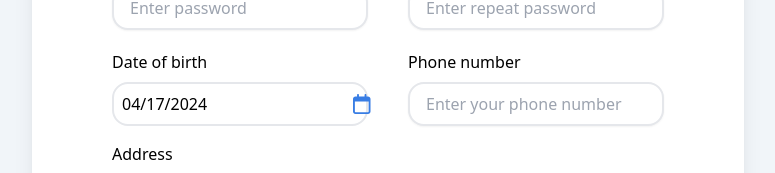
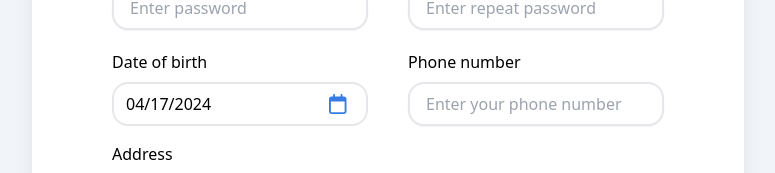
Before and after one commit to Tanh101/sos_system_frontend, a React (Vite) app: page /register in a window 1280 px wide. Shown: the part 359-532 px from the top of the page, without its empty margins (252-1027 px from the left). Built offline with nearby package versions, Linux system fonts and the light colour scheme; no server answers.

Commit message:
create home page ui

```diff
--- a/src/pages/login/Login.jsx
+++ b/src/pages/login/Login.jsx
@@ -29,7 +29,7 @@ const Login = () => {
     return (
         <div>
             <div className="flex justify-center items-center h-screen bg-blue-50">
-                <div className="flex flex-col shadow-md p-10 px-20 rounded-xl bg-white lg:w-[500px] ">
+                <div className="flex flex-col shadow-md p-10 px-20 rounded-xl bg-white lg:w-[600px] ">
                     <Logo />
                     <form
                         className="form flex flex-col mt-2"
--- a/src/pages/signup/Signup.jsx
+++ b/src/pages/signup/Signup.jsx
@@ -143,17 +143,18 @@ const Signup = () => {
                             <label className="font-medium text-base mt-3 mb-2" htmlFor="dob">
                                 Date of birth
                             </label>
-                            <div className='flex items-center w-64 z-10 py-2 px-2 rounded-2xl border-2'>
+                            <div className="flex items-center px-3 w-64 z-50 py-2 rounded-2xl border-2">
                                 <Controller
                                     name="dob"
                                     control={control}
                                     defaultValue={date}
                                     render={() => (
-                                        <DatePicker className='outline-none' name="dob" selected={date} onChange={handleDateChange} />
+                                        <DatePicker className='outline-none w-full' name="dob" selected={date} onChange={handleDateChange}
+
+                                        />
                                     )}
                                 />
-
-                                <FontAwesomeIcon icon={faCalendar} color={'#387DE4'} size='lg' />
+                                <FontAwesomeIcon className="mr-2" icon={faCalendar} color={'#387DE4'} size='lg' />
                             </div>
                             {errors?.dob && (
                                 <div className="flex flex-wrap max-w-52">
```
